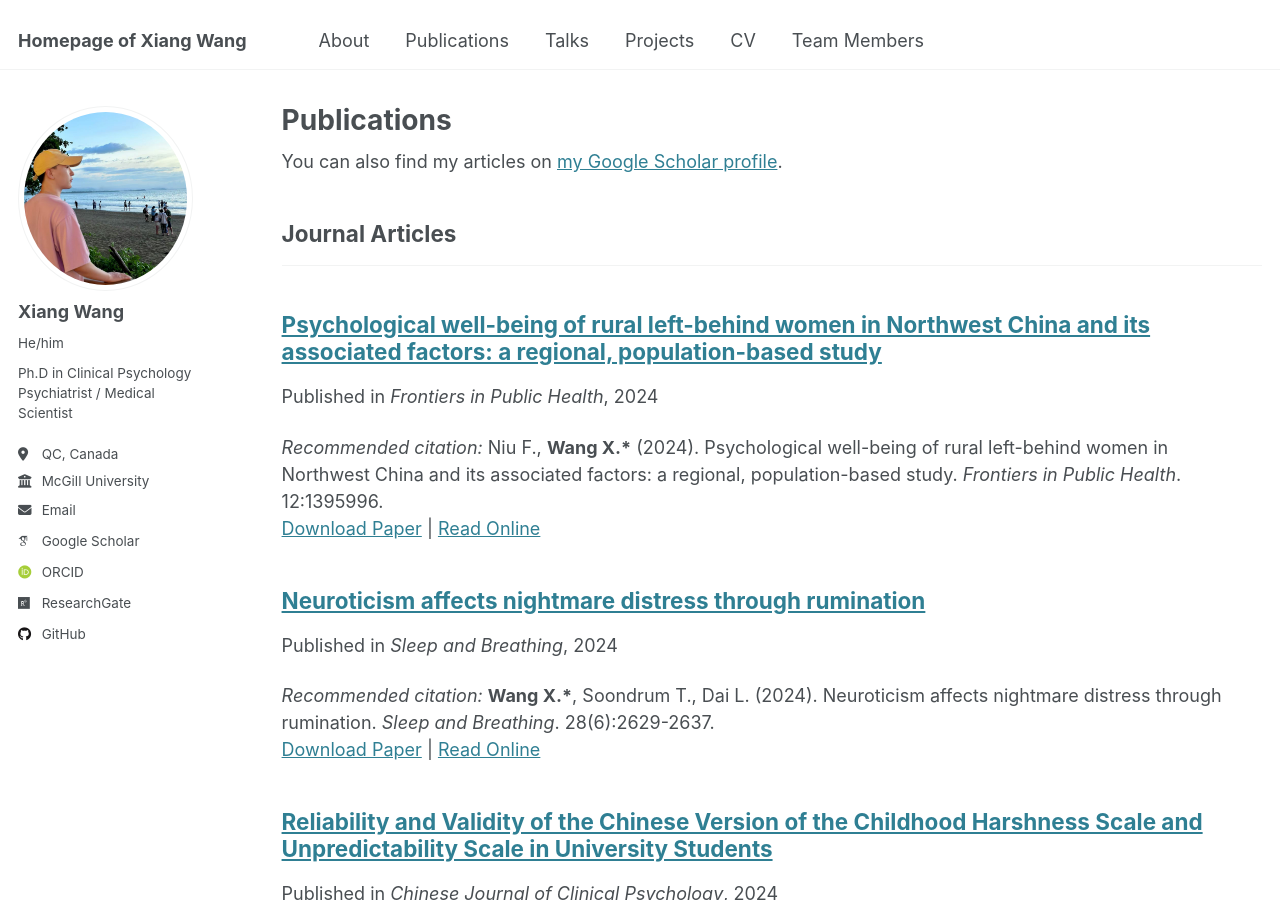
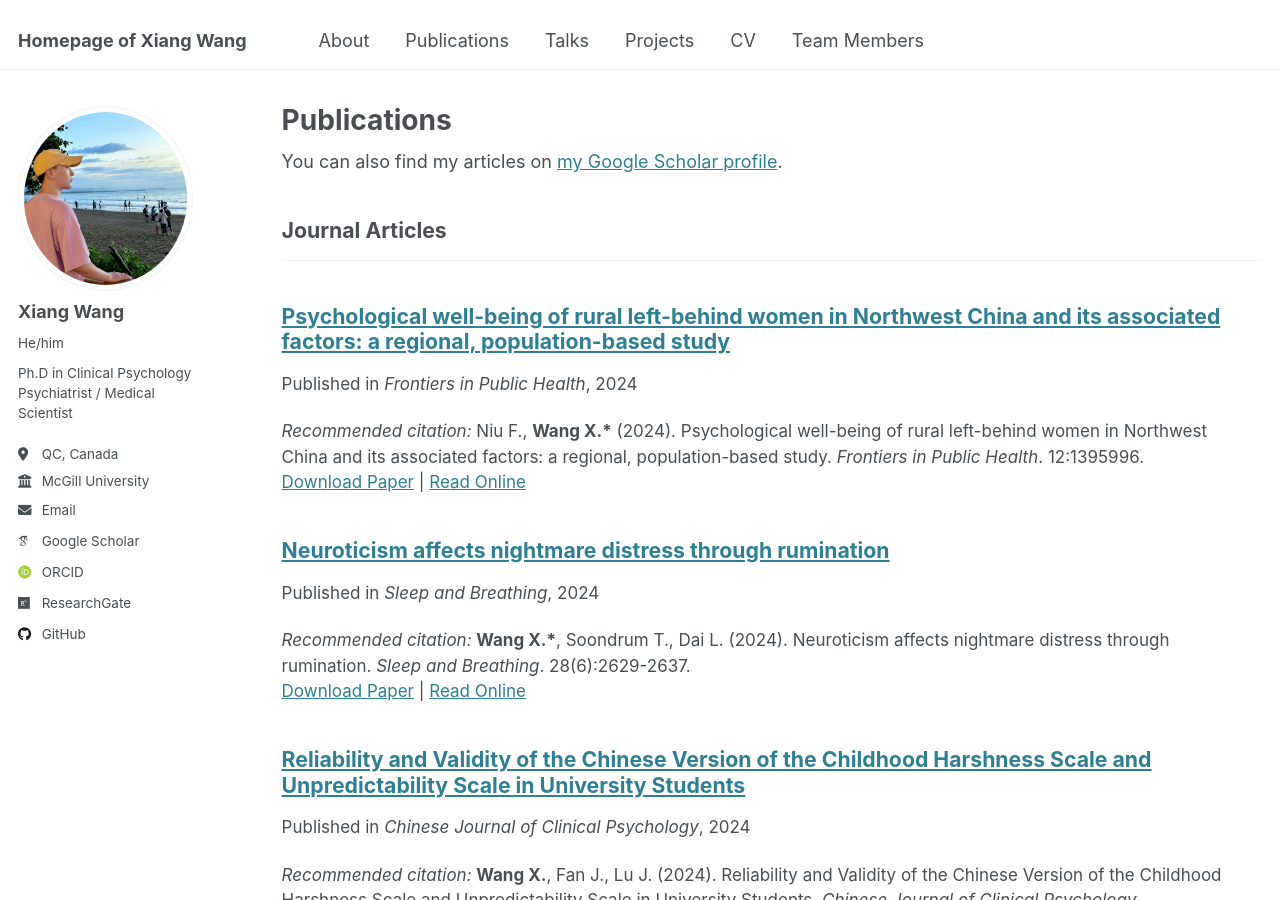
Before and after one commit to Xiang-Wangs/xiang-wangs.github.io, a Jekyll site: the page built from _pages/publications.html, in a window 1280 px wide and 900 px high. Built offline with Jekyll 4.4.1, drawn with Linux system fonts in a browser that asks for light colours; some web fonts are replaced.

Commit message:
Update publications.html

```diff
--- a/_pages/publications.html
+++ b/_pages/publications.html
@@ -12,7 +12,7 @@ author_profile: true
 {% include base_path %}
 
 <!-- New style rendering if publication categories are defined -->
-<div style="font-size: 18px;"> <!-- 设置该部分的字体大小 -->
+<div style="font-size: 17px;"> <!-- 设置该部分的字体大小 -->
 {% if site.publication_category %}
   {% for category in site.publication_category  %}
     {% assign title_shown = false %}
```
